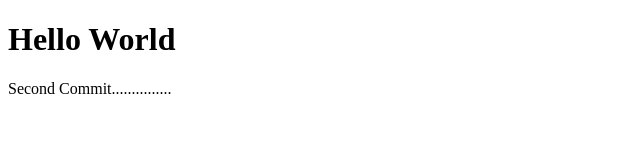
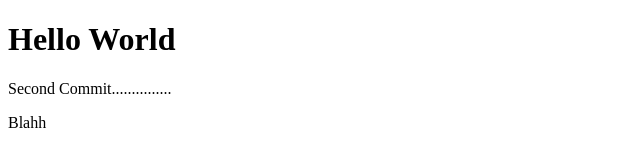
Before and after one commit to Ashish2194/MyFirstGitProject, a plain HTML site: page FirstGitApp/FirstGitApp/index.html in a window 1280 px wide. Shown: the full height of the page, 0-640 px from the left. Drawn offline with Linux system fonts and the light colour scheme.

Commit message:
Update index.html
Manualllyyy

```diff
--- a/FirstGitApp/FirstGitApp/index.html
+++ b/FirstGitApp/FirstGitApp/index.html
@@ -7,5 +7,6 @@
 <body>
     <h1>Hello World</h1>
     <p>Second Commit...............</p>
+	<p>Blahh</p>
 </body>
 </html>
```
